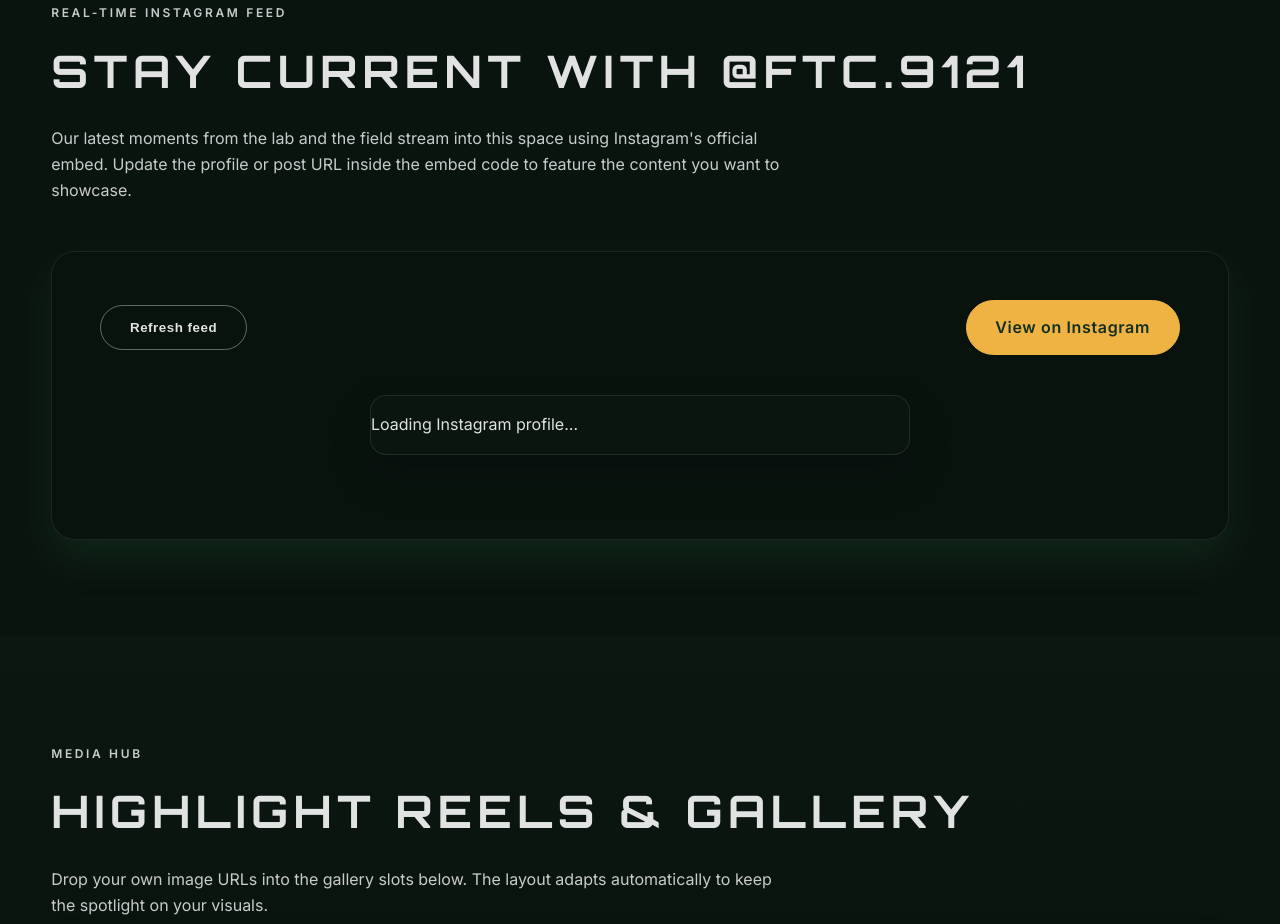
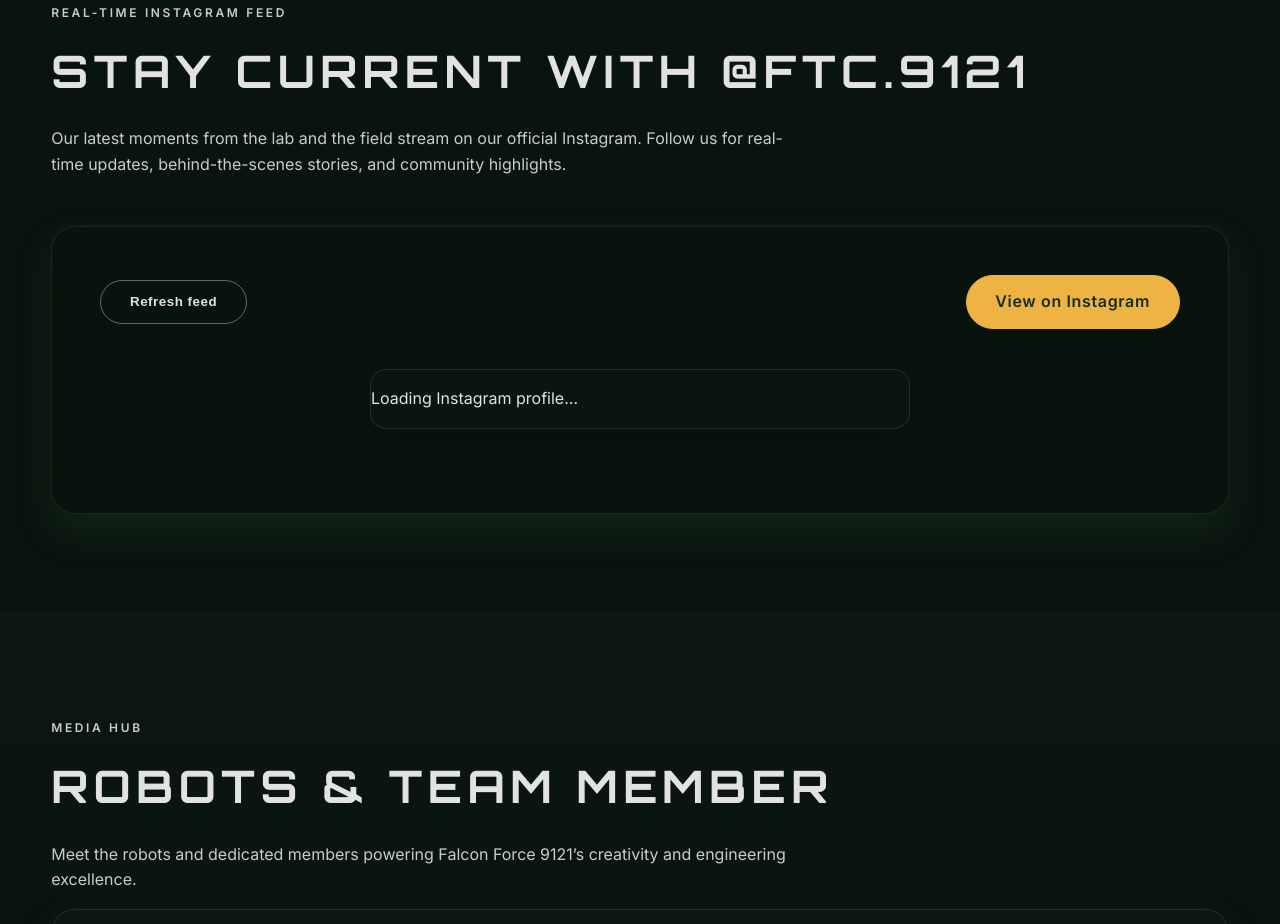
Before and after one commit to Bowen1314/9121-website, a plain HTML site: page index.html in a window 1280 px wide. Shown: the part 2438-3362 px from the top of the page. Drawn offline with Linux system fonts and the light colour scheme; a script that the page names is missing.

Commit message:
Update section titles and descriptions for clarity and engagement in index.html

```diff
--- a/index.html
+++ b/index.html
@@ -126,7 +126,7 @@
         <div class="container">
           <div class="section__intro">
             <p class="eyebrow">2025-2026 Season</p>
-            <h2>Game-ready and future-focused</h2>
+            <h2>DECODE™ presented by RTX</h2>
             <p>
               Follow our season progress from kickoff to championships. We share behind-the-scenes engineering updates, match strategy recaps,
               and the story of our robot as it evolves.
@@ -158,8 +158,8 @@
             <p class="eyebrow">Real-Time Instagram Feed</p>
             <h2>Stay current with @ftc.9121</h2>
             <p>
-              Our latest moments from the lab and the field stream into this space using Instagram's official embed.
-              Update the profile or post URL inside the embed code to feature the content you want to showcase.
+              Our latest moments from the lab and the field stream on our official Instagram. Follow us for real-time updates, behind-the-scenes
+              stories, and community highlights.
             </p>
           </div>
           <div class="live-feed">
@@ -190,11 +190,9 @@
         <div class="container">
           <div class="section__intro">
             <p class="eyebrow">Media Hub</p>
-            <h2>Highlight reels &amp; gallery</h2>
+            <h2>Robots &amp; team member</h2>
             <p>
-              Drop your own image URLs into the gallery slots below. The layout adapts automatically to keep the spotlight on your visuals.
-            </p>
-          </div>
+              Meet the robots and dedicated members powering Falcon Force 9121’s creativity and engineering excellence.          </div>
           <div class="media-grid">
             <article class="media-feature">
               <div class="video-wrapper">
```
